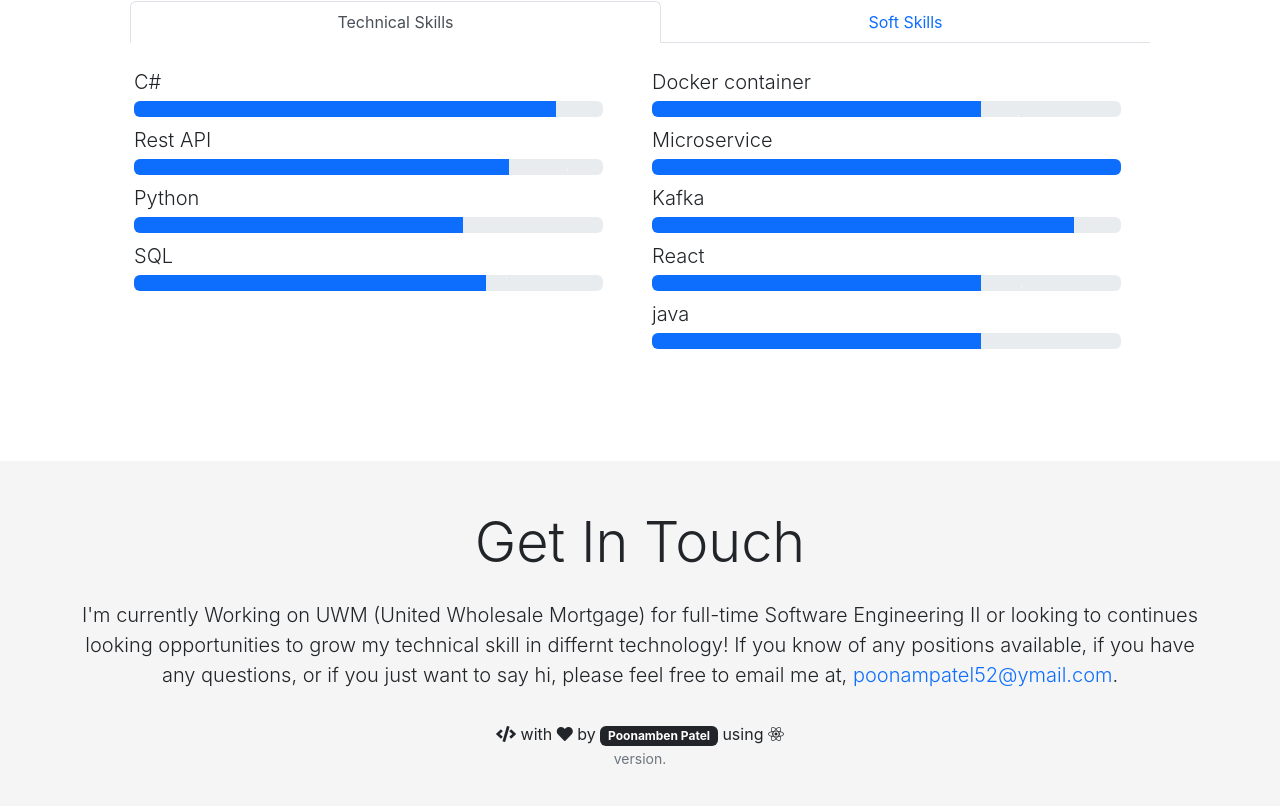
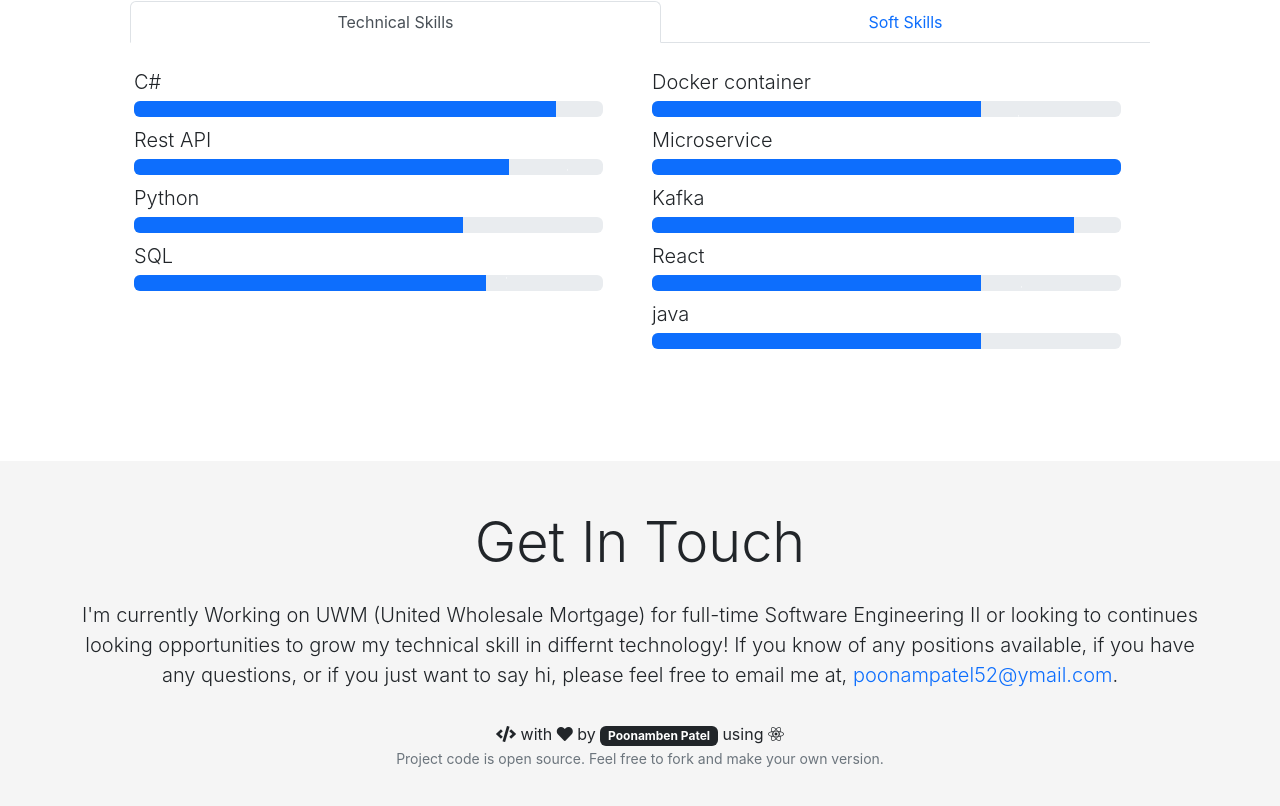
Before and after one commit to Poonam52/Portfolio_React, a React (Create React App) app: page / in a window 1280 px wide. Shown: the part 3647-4453 px from the top of the page. Built offline with nearby package versions, Linux system fonts and the light colour scheme; no server answers.

Commit message:
Revert "remove message"
This reverts commit 9da6c23cec9a2cae9babb0acee1b55462f9a0610.

```diff
--- a/src/components/Footer.jsx
+++ b/src/components/Footer.jsx
@@ -20,7 +20,7 @@ const Footer = (props) => {
         using <i className="fab fa-react" />
         <p>
           <small className="text-muted">
-
+            Project code is open source. Feel free to fork and make your own
             version.
           </small>
         </p>
```
